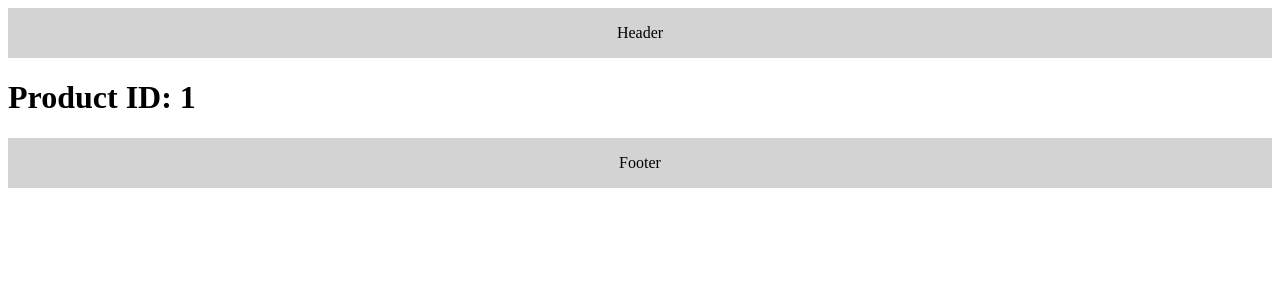
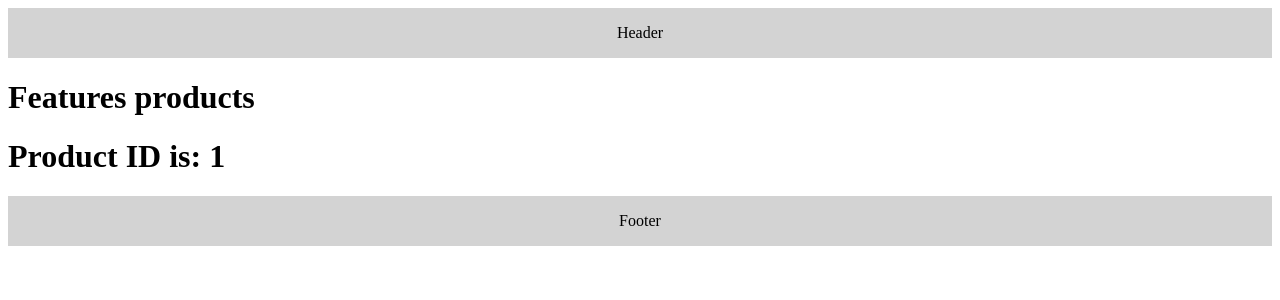
Before and after one commit to jjyy032659/NextJsProject, a Next.js app: page /products/1 in a window 1280 px wide. Shown: the top 300 px of the page. Built offline with nearby package versions, Linux system fonts and the light colour scheme.

Commit message:
add nested layouts and route group layout

```diff
--- /dev/null
+++ b/app/products/[productId]/layout.tsx
@@ -0,0 +1,9 @@
+export default function ProductDetailsLayout({ children }: { children: React.ReactNode }) {
+    return (
+        <div>
+            <h1>Features products</h1>
+            {children}
+        </div>
+
+    )
+}
--- a/app/products/[productId]/page.tsx
+++ b/app/products/[productId]/page.tsx
@@ -4,5 +4,5 @@
 
 export default async function ProductPage({ params }: PageProps) {
   const { productId } = await params; // <-- await here!
-  return <h1>Product ID: {productId}</h1>;
+  return <h1>Product ID is: {productId}</h1>;
 }
```
Also changed, not shown: app/(auth)/(with-auth-layout)/layout.tsx (added, +12 -0 lines), app/(auth)/(with-auth-layout)/login/page.tsx (renamed from app/auth/login/page.tsx), app/(auth)/(with-auth-layout)/register/page.tsx (renamed from app/auth/register/page.tsx), app/(auth)/forgot-password/forgot-password.tsx (renamed from app/auth/forgot-password/forgot-password.tsx).
